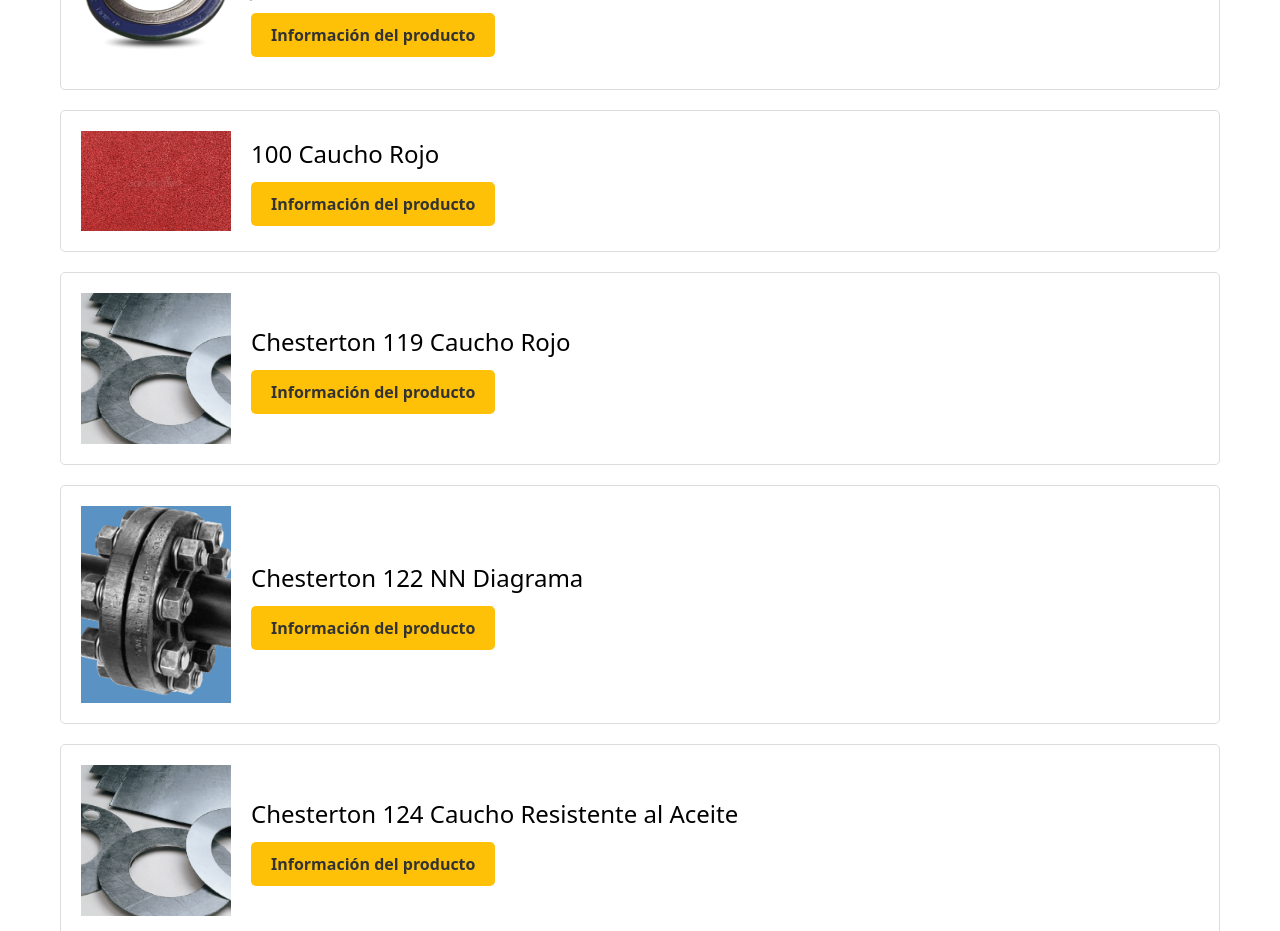
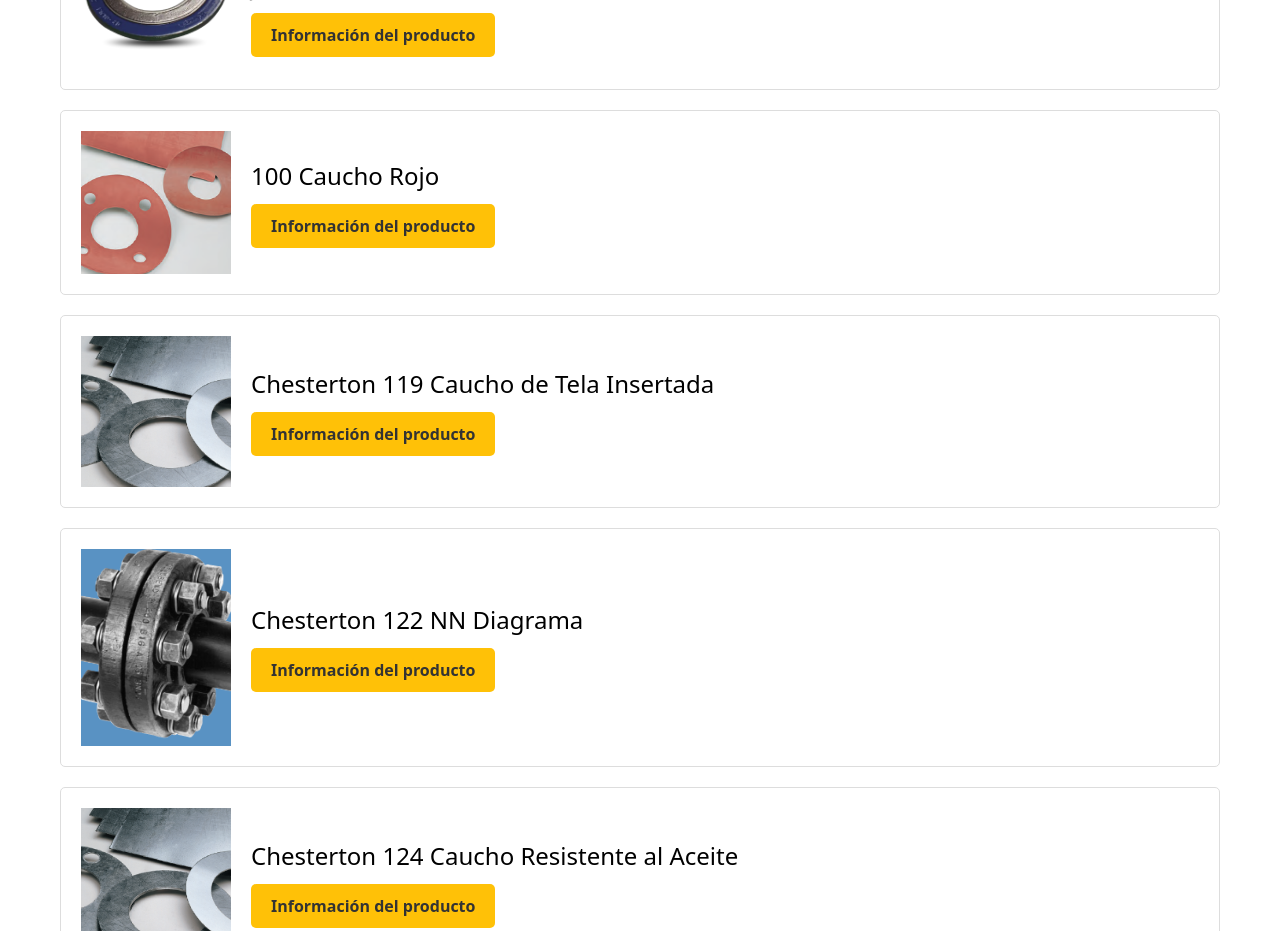
Before and after one commit to sebacoma/Chesterton, an Angular app: page /productos/empaquetaduras-mecanicas-juntas/sellos-bridas in a window 1280 px wide. Shown: the part 920-1851 px from the top of the page. Built offline with nearby package versions, Linux system fonts and the light colour scheme.

Commit message:
Update product images and descriptions in sellado-bridas component

```diff
--- a/src/app/pages/productos/empaquetaduras/sellado-bridas/sellado-bridas.component.html
+++ b/src/app/pages/productos/empaquetaduras/sellado-bridas/sellado-bridas.component.html
@@ -48,7 +48,7 @@
             </div>
         </div>
         <div class="product-card">
-            <img src="../../../../../assets/bridas/CauchoRojo.webp" alt="Steel Trap™">
+            <img src="../../../../../assets/bridas/100_img.png" alt="Steel Trap™">
             <div class="product-info">
                 <h4>100 Caucho Rojo</h4>
                 <a href="../../../../../assets/bridas/100  pds.pdf" target="_blank">
@@ -59,7 +59,7 @@
         <div class="product-card">
             <img src="../../../../../assets/bridas/359_img.png" alt="Steel Trap™">
             <div class="product-info">
-                <h4>Chesterton 119 Caucho Rojo</h4>
+                <h4>Chesterton 119 Caucho de Tela Insertada</h4>
                 <a href="../../../../../assets/bridas/119  pds.pdf" target="_blank">
                     <button class="cta-button">Información del producto</button>
                 </a>
```
Also changed, not shown: src/assets/bridas/100_img.png (added).
